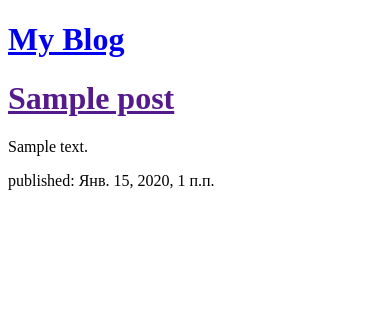
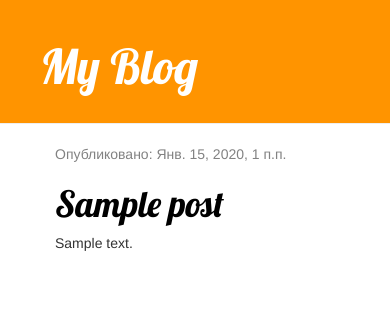
Before and after one commit to Kabane-UN/my-first-blog, a Django app: page / in a window 390 px wide. Shown: the top 322 px of the page. Run offline with Django 3.2, Linux system fonts and the light colour scheme; tables that the repository leaves empty hold one stand-in row (values such as "Sample post"); some libraries are stand-ins or nearby versions.

Commit message:
Added view and template for detailed blog post as well as CSS for the site.

```diff
--- /dev/null
+++ b/blog/static/css/blog.css
@@ -0,0 +1,46 @@
+.page-header {
+    background-color: #ff9400;
+    margin-top: 0;
+    padding: 20px 20px 20px 40px;
+}
+
+.page-header h1, .page-header h1 a, .page-header h1 a:visited, .page-header h1 a:active {
+    color: #ffffff;
+    font-size: 36pt;
+    text-decoration: none;
+}
+
+.content {
+    margin-left: 40px;
+}
+
+h1, h2, h3, h4 {
+    font-family: 'Lobster', cursive;
+}
+
+.date {
+    color: #828282;
+}
+
+.save {
+    float: right;
+}
+
+.post-form textarea, .post-form input {
+    width: 100%;
+}
+
+.top-menu, .top-menu:hover, .top-menu:visited {
+    color: #ffffff;
+    float: right;
+    font-size: 26pt;
+    margin-right: 20px;
+}
+
+.post {
+    margin-bottom: 70px;
+}
+
+.post h1 a, .post h1 a:visited {
+    color: #000000;
+}
--- /dev/null
+++ b/blog/templates/blog/base.html
@@ -0,0 +1,24 @@
+{% load static %}
+<!DOCTYPE html>
+<html>
+<head>
+	<title>Kabane's blog</title>
+	<link rel="stylesheet" href="//maxcdn.bootstrapcdn.com/bootstrap/3.2.0/css/bootstrap.min.css">
+	<link rel="stylesheet" href="//maxcdn.bootstrapcdn.com/bootstrap/3.2.0/css/bootstrap-theme.min.css">
+	<link rel="stylesheet" href="{% static 'css/blog.css' %}">
+	<link href="https://fonts.googleapis.com/css?family=Lobster&subset=latin,cyrillic" rel="stylesheet" type="text/css">
+</head>
+<body>
+	<div class="page-header">
+		<h1><a href="/">My Blog</a></h1>
+	</div>
+	<div class="content container">
+    <div class="row">
+        <div class="col-md-8">
+            {% block content %}
+            {% endblock %}
+        </div>
+    </div>
+</div>
+</body>
+</html>
--- a/blog/templates/blog/post_list.html
+++ b/blog/templates/blog/post_list.html
@@ -1,18 +1,12 @@
-<!DOCTYPE html>
-<html>
-<head>
-	<title>Kabane's blog</title>
-</head>
-<body>
-	<div>
-		<h1><a href="/">My Blog</a></h1>
-	</div>
-	{% for post in posts %}
-	<div>
-		<h1><a href="">{{post.title}}</a></h1>
-		<p>{{post.text|linebreaksbr}}</p>
-		<p>published: {{post.published_date}}</p>
-	</div>
-	{% endfor %}
-</body>
-</html>
+{% extends 'blog/base.html' %}
+{% block content %}
+    {% for post in posts %}
+        <div class="post">
+            <div class="date">
+                <p>Опубликовано: {{ post.published_date }}</p>
+            </div>
+            <h1><a href="{% url 'post_detail' pk=post.pk %}">{{ post.title }}</a></h1>
+            <p>{{ post.text|linebreaksbr }}</p>
+        </div>
+    {% endfor %}
+{% endblock %}
--- a/blog/urls.py
+++ b/blog/urls.py
@@ -3,4 +3,5 @@ from . import views
 
 urlpatterns = [
     path('', views.post_list, name='post_list'),
+    path('post/<int:pk>', views.post_detail, name='post_detail'),
 ]
--- a/blog/views.py
+++ b/blog/views.py
@@ -1,4 +1,4 @@
-from django.shortcuts import render
+from django.shortcuts import render, get_object_or_404
 from .models import Post
 from django.utils import timezone
 
@@ -6,3 +6,8 @@ from django.utils import timezone
 def post_list(request):
     posts = Post.objects.filter(published_date__lte=timezone.now()).order_by('-published_date')
     return render(request, 'blog/post_list.html', {'posts': posts})
+
+
+def post_detail(request, pk):
+    post = get_object_or_404(Post, pk=pk)
+    return render(request, 'blog/post_detail.html', {'post': post})
```
Also changed, not shown: blog/templates/blog/post_detail.html (added, +13 -0 lines).
